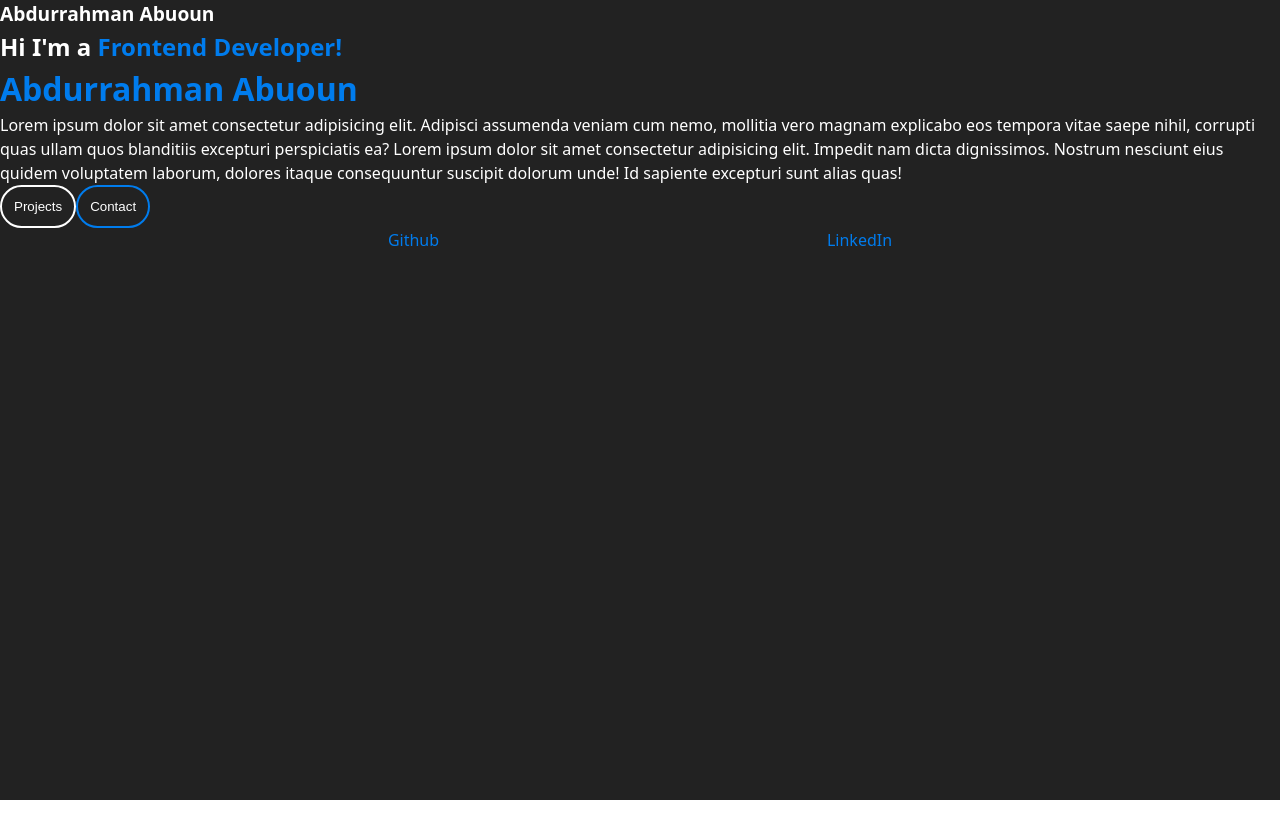
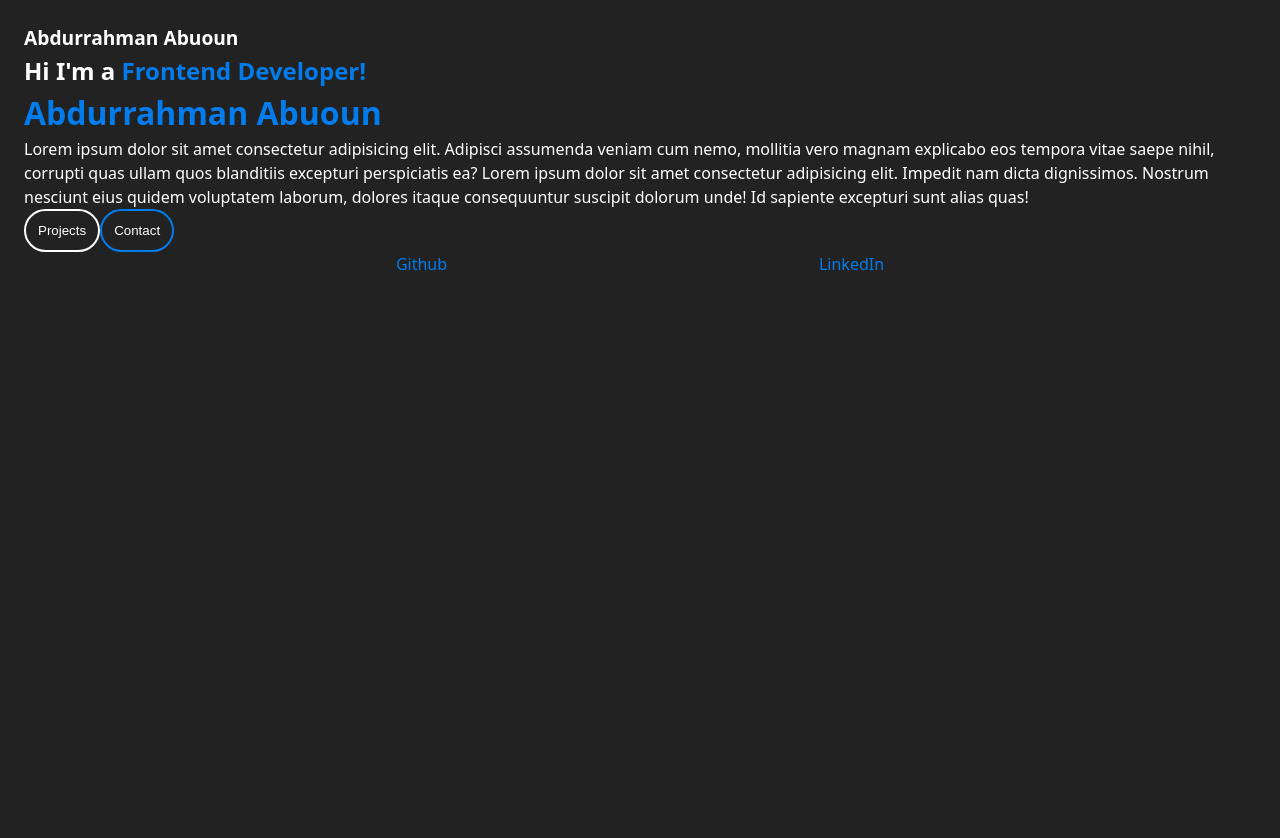
Before and after one commit to abdurman1/myportfolio, a React (Vite) app: page / in a window 1280 px wide. Shown: the top 838 px of the page. Before the commit the page ends 800 px from the top, so only its background shows below. Built offline with nearby package versions, Linux system fonts and the light colour scheme.

Commit message:
May 16, 2025, 2:02 PM

```diff
--- a/src/index.css
+++ b/src/index.css
@@ -2,11 +2,10 @@
   font-family: system-ui, Avenir, Helvetica, Arial, sans-serif;
   line-height: 1.5;
   font-weight: 400;
-
-  background-color: white;
-
   font-synthesis: none;
   text-rendering: optimizeLegibility;
   -webkit-font-smoothing: antialiased;
   -moz-osx-font-smoothing: grayscale;
+
+  margin: 1.5rem;
 }
```
